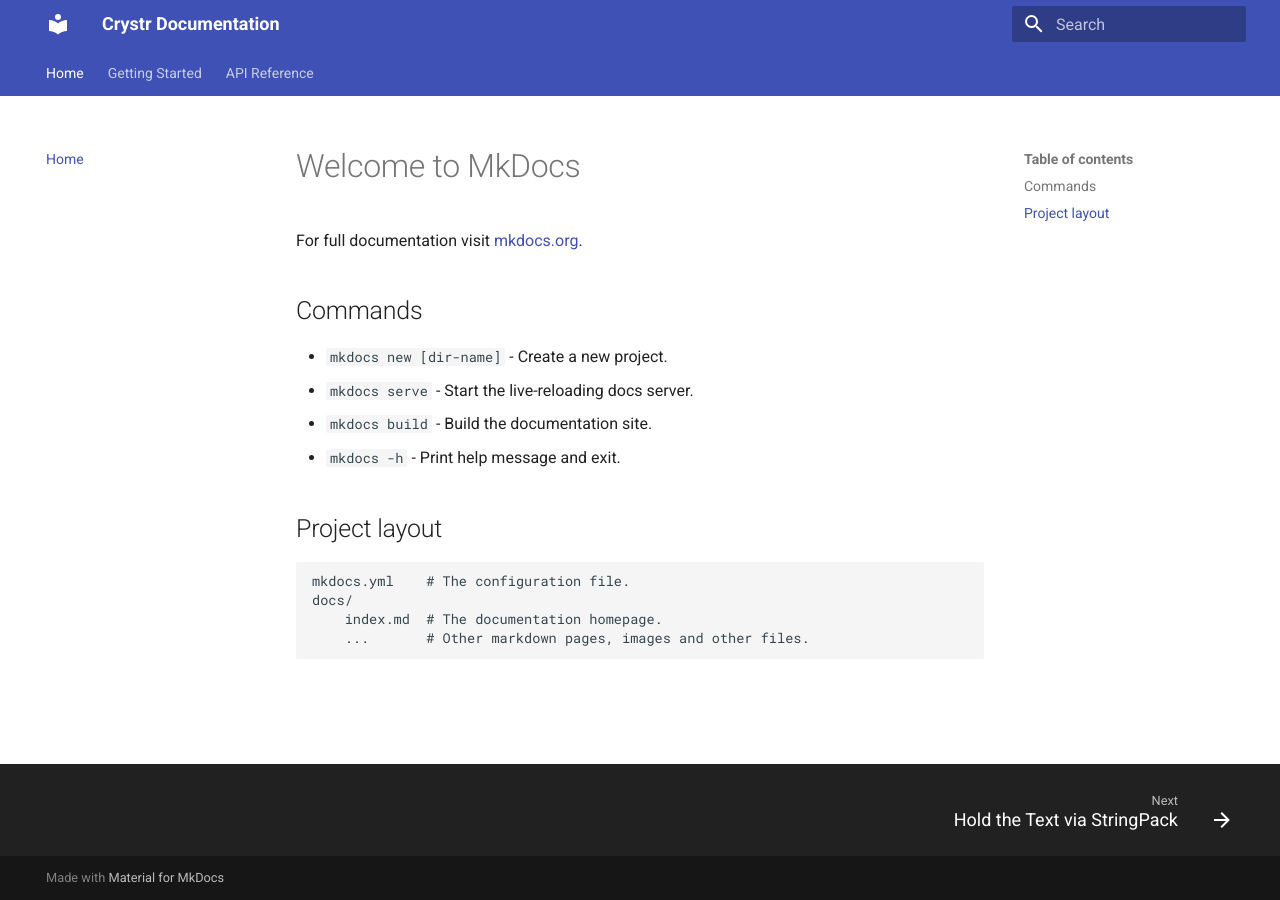
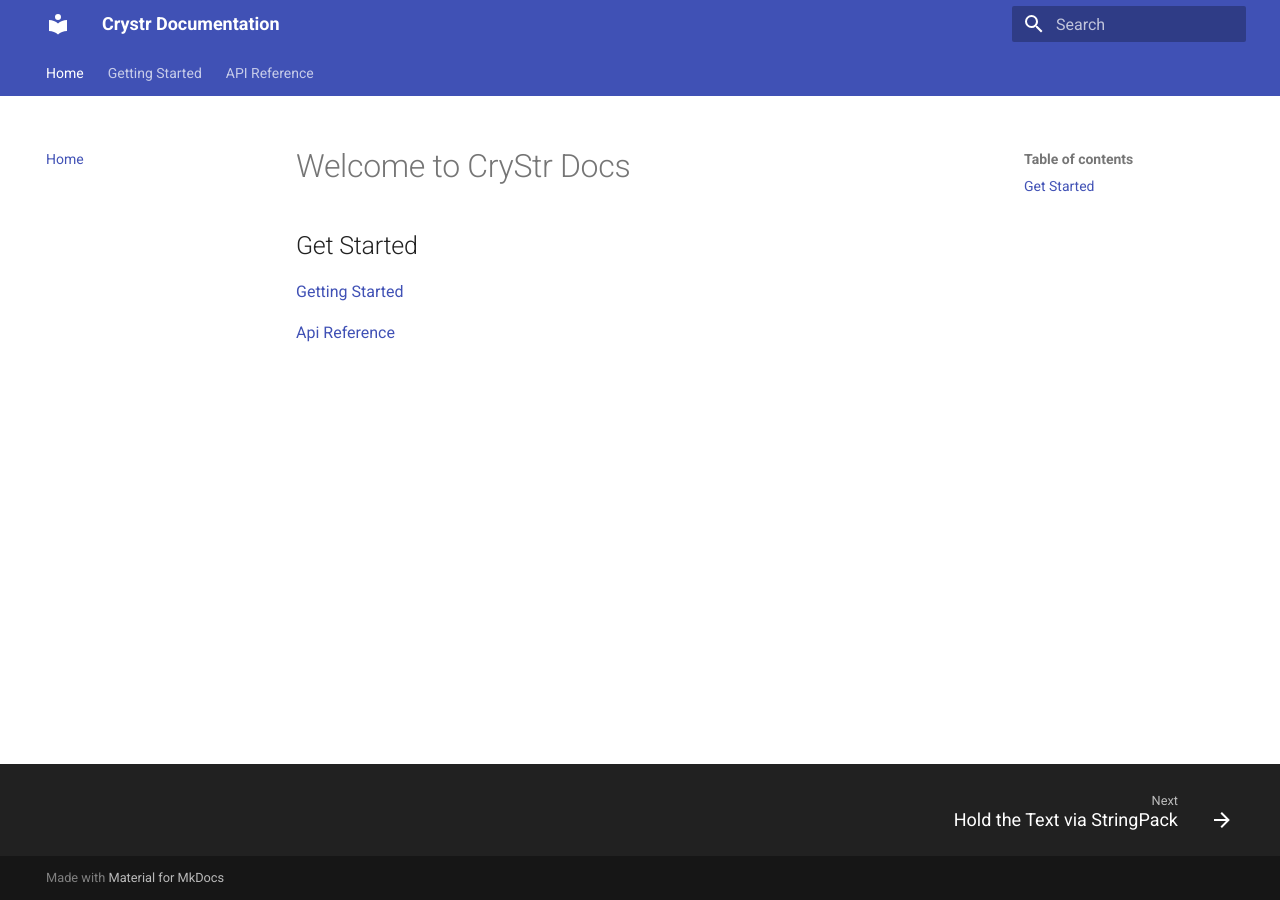
Before and after one commit to lahit1/crystr, an MkDocs documentation site: the page built from docs/index.md, in a window 1280 px wide. Built offline with MkDocs 1.6.1 and Material for MkDocs 9.7.7, drawn with Linux system fonts in a browser that asks for light colours.

Commit message:
Update index.md file

```diff
--- a/docs/index.md
+++ b/docs/index.md
@@ -1,17 +1,7 @@
-# Welcome to MkDocs
+# Welcome to CryStr Docs
 
-For full documentation visit [mkdocs.org](https://www.mkdocs.org).
+## Get Started
 
-## Commands
+[Getting Started](https://lahit1.github.io/crystr/start/holdthetext/)
 
-* `mkdocs new [dir-name]` - Create a new project.
-* `mkdocs serve` - Start the live-reloading docs server.
-* `mkdocs build` - Build the documentation site.
-* `mkdocs -h` - Print help message and exit.
-
-## Project layout
-
-    mkdocs.yml    # The configuration file.
-    docs/
-        index.md  # The documentation homepage.
-        ...       # Other markdown pages, images and other files.
+[Api Reference](#)
```
